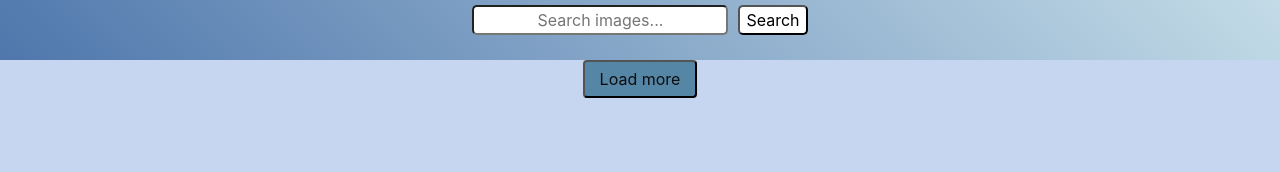
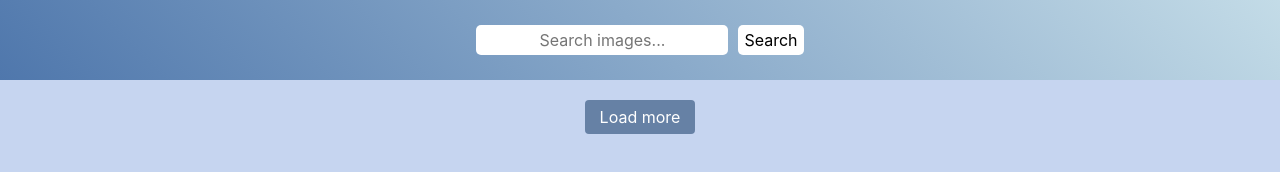
Before and after one commit to Cherviatsova/goit-js-hw-11, a website: page src/index.html in a window 1280 px wide. Drawn offline with nearby package versions, Linux system fonts and the light colour scheme.

Commit message:
changed style in form

```diff
--- a/src/css/main.css
+++ b/src/css/main.css
@@ -21,11 +21,10 @@ img {
 }
 
 .search-form {
-  padding-top: 25px;
+  padding-top: 45px;
   padding-bottom: 25px;
   display: flex;
   justify-content: center;
-  background-color: rgb(45, 95, 136);
   background: linear-gradient(45deg, #4f77ac, #c5dde8);
   position: fixed;
   width: 100%;
@@ -33,6 +32,7 @@ img {
 
 input {
   border-radius: 5px;
+  border: transparent;
   margin-right: 10px;
   height: 30px;
   text-align: center;
@@ -40,6 +40,7 @@ input {
 
 .search-btn {
   border-radius: 5px;
+  border: transparent;
   background-color: #fff;
   cursor: pointer;
 }
@@ -49,12 +50,13 @@ input {
   margin-left: auto;
   margin-right: auto;
   cursor: pointer;
-  background-color: rgb(86, 134, 165);
+  background-color: #6681a5;
   border-radius: 4px;
-  color: rgb(12, 13, 14);
+  border:transparent;
+  color: #ffffff;
   padding: 8px 15px;
   margin-bottom: 10px;
-  margin-top: 10px;
+  margin-top: 50px;
 }
 
 .load-more.is-hidden {
```
